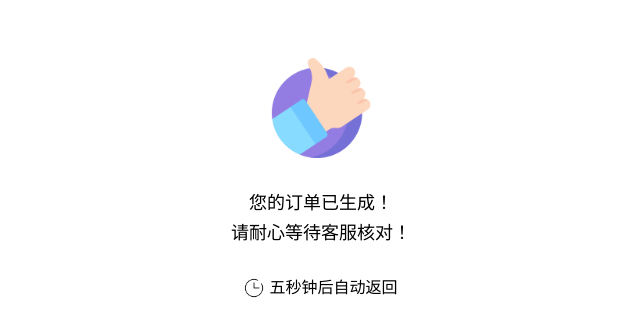
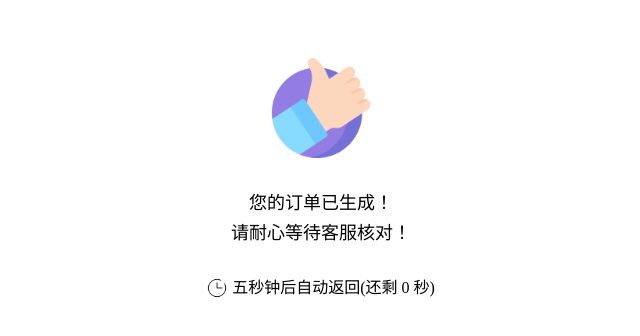
Before and after one commit to odora/task0829, a plain HTML site: page success.html in a window 1280 px wide. Shown: the whole page, without its empty margins (319-959 px from the left). Drawn offline with Linux system fonts and the light colour scheme.

Commit message:
complete

```diff
--- a/success.html
+++ b/success.html
@@ -20,7 +20,18 @@
     <div class="page-success">
       <div class="topimg"><img src="./succ.png"></div>
       <div class="cont">您的订单已生成！<br>请耐心等待客服核对！</div>
-      <div class="smalltxt">五秒钟后自动返回</div>
+      <div class="smalltxt">五秒钟后自动返回(还剩 <span id="wait5sec"></span> 秒)</div>
     </div>
+    <script>
+      var time = 5;
+      function wait5() {
+        var dom = document.getElementById("wait5sec");
+        if (time >= 0) {
+          dom.innerHTML = time--;
+          setTimeout(wait5, 1000);
+        }
+      }
+      wait5();
+    </script>
   </body>
 <html>
```
